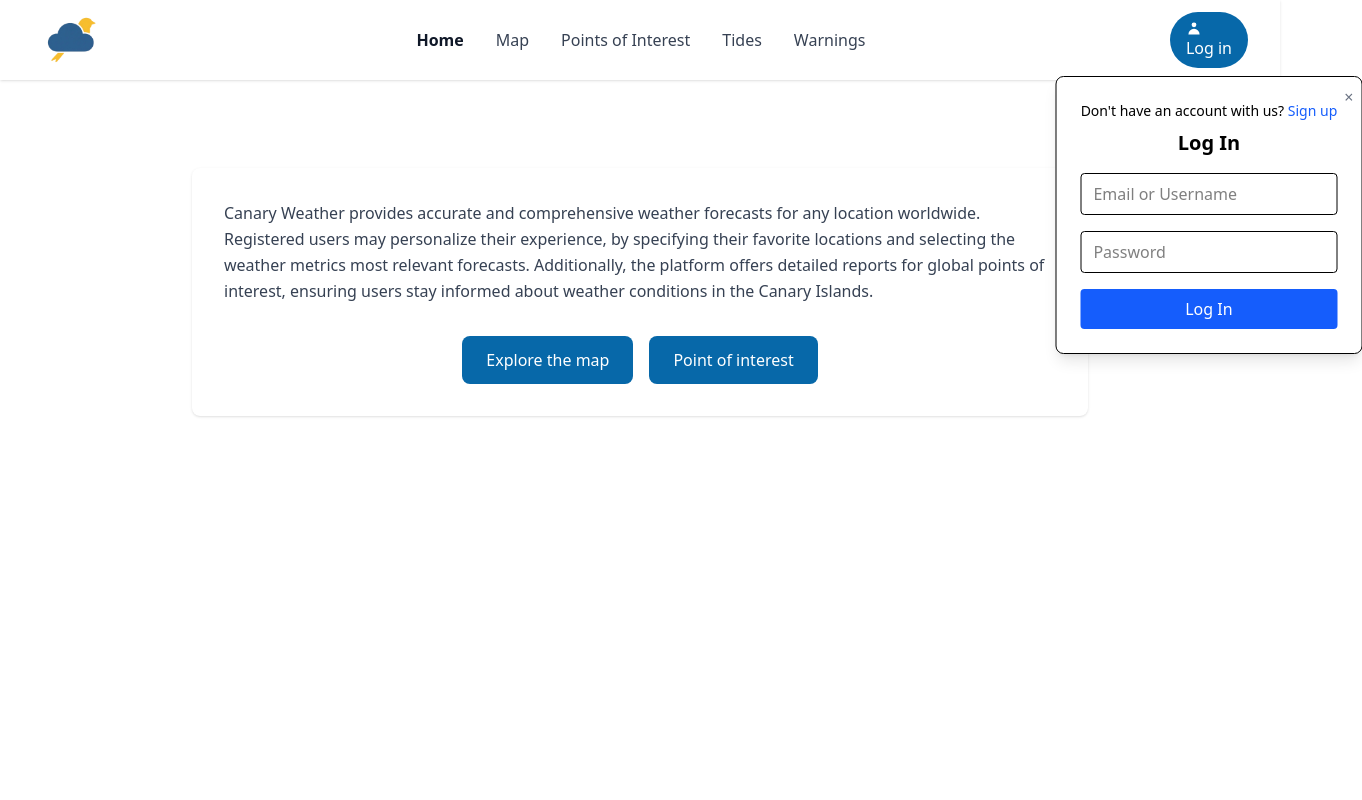
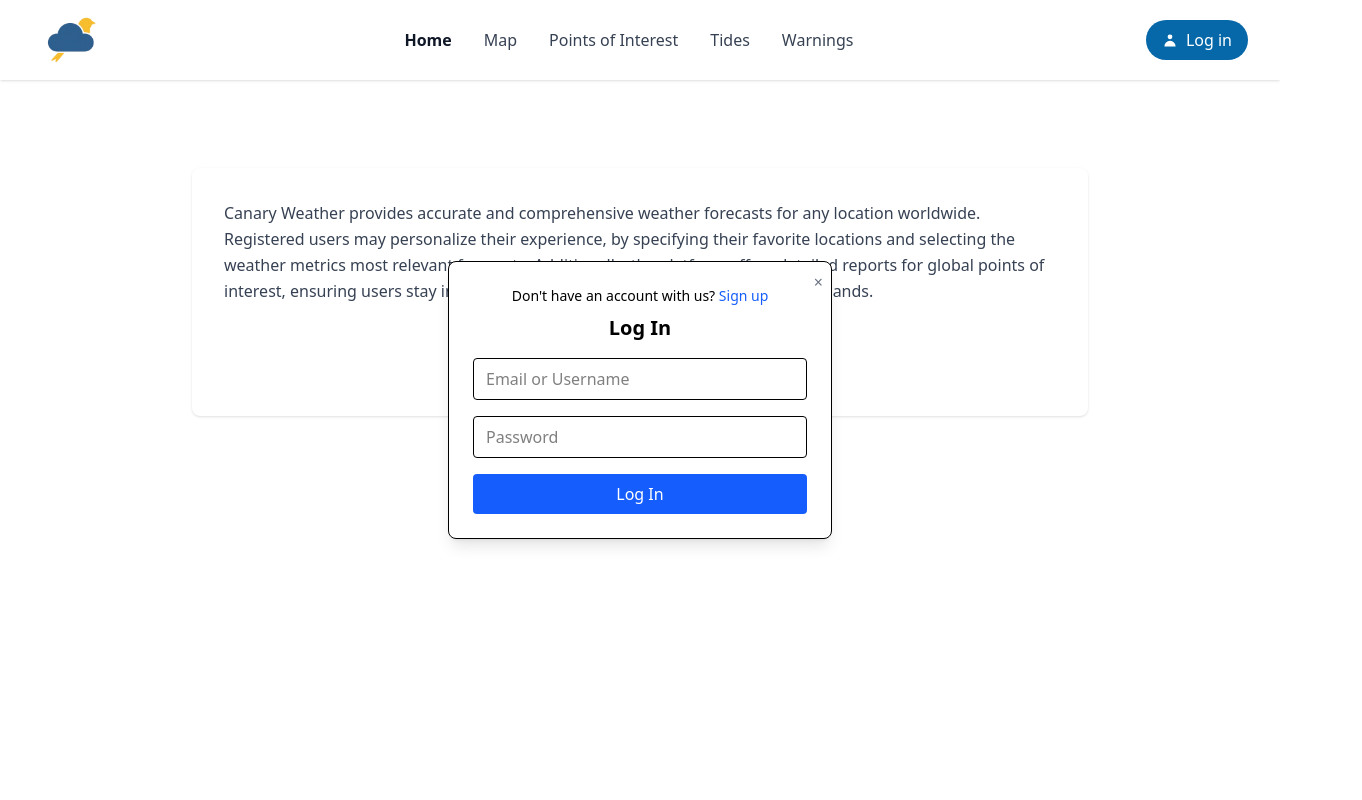
Before and after one commit to aangelo21/canary-weather, a React app in the folder frontend/: page / in a window 1280 px wide. Both pictures are taken after a click on the button "Log in". Shown: the top 800 px of the page, 1362 px wide, since content can reach past the window. Built offline with nearby package versions, Linux system fonts and the light colour scheme; no server answers; the HTML template or start-up script is replaced by a standard one.

Commit message:
feat: improve modal positioning and user experience in LoginModal

```diff
--- a/frontend/src/components/Header.jsx
+++ b/frontend/src/components/Header.jsx
@@ -126,11 +126,11 @@ function Header() {
                             </div>
                         ) : (
                             <button
-                                className="bg-[#0768A9] text-white px-4 py-2 rounded-full hover:bg-blue-700 transition-colors"
+                                className="bg-[#0768A9] text-white px-4 py-2 rounded-full hover:bg-blue-700 transition-colors flex items-center gap-2"
                                 onClick={() => setShowLogin(true)}
                             >
                                 <svg
-                                    className="w-4 h-4"
+                                    className="w-4 h-4 shrink-0"
                                     fill="currentColor"
                                     viewBox="0 0 20 20"
                                 >
@@ -140,7 +140,7 @@ function Header() {
                                         clipRule="evenodd"
                                     />
                                 </svg>
-                                Log in
+                                <span>Log in</span>
                             </button>
                         )}
                         <LoginModal
--- a/frontend/src/components/LoginModal.jsx
+++ b/frontend/src/components/LoginModal.jsx
@@ -38,11 +38,8 @@ export default function LoginModal({
     if (!isOpen) return null;
     if (showDeleteConfirm) {
         return (
-            <div
-                className="absolute left-1/2 transform -translate-x-1/2 mt-2 z-50"
-                style={{ minWidth: "18rem" }}
-            >
-                <div className="bg-white p-6 rounded-lg shadow-lg border w-full max-w-sm relative">
+            <div className="fixed inset-0 flex items-center justify-center z-50 p-4" onClick={() => setShowDeleteConfirm(false)}>
+                <div className="bg-white p-6 rounded-lg shadow-lg border w-full max-w-sm relative" onClick={(e) => e.stopPropagation()}>
                     <button
                         className="absolute top-2 right-2 text-gray-500 hover:text-gray-700"
                         onClick={() => setShowDeleteConfirm(false)}
@@ -99,11 +96,8 @@ export default function LoginModal({
     }
     if (user) {
         return (
-            <div
-                className="absolute left-1/2 transform -translate-x-1/2 mt-2 z-50"
-                style={{ minWidth: "18rem" }}
-            >
-                <div className="bg-white p-6 rounded-lg shadow-lg border w-full max-w-sm relative">
+            <div className="fixed inset-0 flex items-center justify-center z-50 p-4" onClick={onClose}>
+                <div className="bg-white p-6 rounded-lg shadow-lg border w-full max-w-sm relative" onClick={(e) => e.stopPropagation()}>
                     <button
                         className="absolute top-2 right-2 text-gray-500 hover:text-gray-700"
                         onClick={onClose}
@@ -228,11 +222,8 @@ export default function LoginModal({
     }
 
     return (
-        <div
-            className="absolute left-1/2 transform -translate-x-1/2 mt-2 z-50"
-            style={{ minWidth: "18rem" }}
-        >
-            <div className="bg-white p-6 rounded-lg shadow-lg border w-full max-w-sm relative">
+        <div className="fixed inset-0 flex items-center justify-center z-50 p-4" onClick={onClose}>
+            <div className="bg-white p-6 rounded-lg shadow-lg border w-full max-w-sm relative" onClick={(e) => e.stopPropagation()}>
                 <button
                     className="absolute top-2 right-2 text-gray-500 hover:text-gray-700"
                     onClick={onClose}
```
